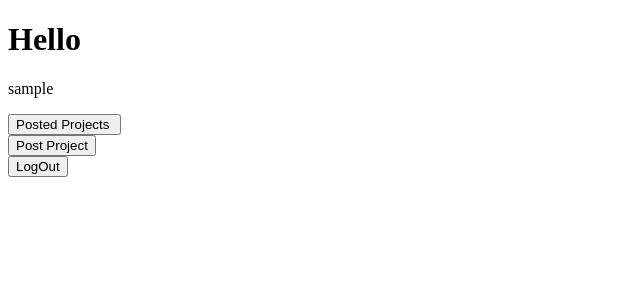
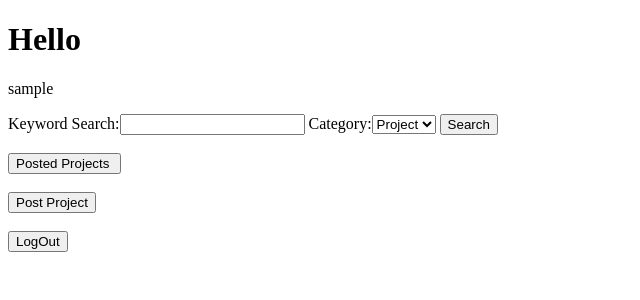
Before and after one commit to devists/projectile, a Django app: page / in a window 1280 px wide. Shown: the top 300 px of the page, without its empty margins (0-640 px from the left). Run offline with Django 3.2, Linux system fonts and the light colour scheme; the visitor is signed in with stand-in values (Sample User, id 1).

Commit message:
Project Search

```diff
--- a/mainapp/forms.py
+++ b/mainapp/forms.py
@@ -82,3 +82,14 @@ class ProjectForm(forms.ModelForm):
     class Meta:
         model = Project
         fields = ['p_title', 'p_category', 'diff_level', 'p_description', 'no_of_contrib', 'p_status', 'p_privacy']
+
+
+class SearchForm(forms.Form):
+
+    CATEGORIES = (
+    ('Project', 'Project'),
+    ('Student', 'Users'),
+
+)
+    search_item = forms.CharField(label='Keyword Search', max_length=30,widget=forms.TextInput(attrs={'name': 'title'}))
+    category = forms.ChoiceField(choices=CATEGORIES, required=True)
--- a/mainapp/models.py
+++ b/mainapp/models.py
@@ -1,4 +1,3 @@
-from django.core.validators import MinValueValidator
 from django.db import models
 from django.contrib.auth.models import User
 
--- a/mainapp/views.py
+++ b/mainapp/views.py
@@ -1,21 +1,53 @@
 from django.contrib import messages
-from .forms import RegistrationForm, ProfileForm, ProjectForm
+from .forms import RegistrationForm, ProfileForm, ProjectForm, SearchForm
 from django.contrib.auth.models import User
 from django.shortcuts import render, redirect, get_object_or_404
 from django.http import HttpResponse
 from django.contrib.auth.decorators import login_required
-from .models import ProjectSkills,Project
+from .models import ProjectSkills, Project
 from django.utils import timezone
+import re
+from django.db.models import Q
 
 # Create your views here.
+
+
 @login_required(login_url="login/")
 def home(request):
-    return render(request, "home.html")
+    if request.method == 'POST':
+        search_form = SearchForm(request.POST)
+        if search_form.is_valid():
+            query_string = search_form.cleaned_data['search_item']
+            domain = search_form.cleaned_data['category']
+
+            queries = re.split(',| ',query_string)
+            #return render(request, "search_result.html", {'terms': terms})
+            q=Q()
+            if domain == 'Student':
+                for query in queries:
+                    q = q | Q(username__icontains=query)
+                results_p= User.objects.filter(q)
+                return render(request, "search_result.html", {'results_p': results_p})
+
+            elif domain == 'Project':
+                q1=Q()
+                q2=Q()
+
+                for query in queries:
+                    q1 = q1 | Q(skills__icontains=query)
+                    q2 = q2 | Q(p_title__icontains=query) | Q(p_category__icontains=query)
+                results=ProjectSkills.objects.filter(q1)
+                results_p=Project.objects.filter(q2)
+            return render(request, "search_result.html", {'results': results,'results_p':results_p})
+
+    else:
+        search_form = SearchForm()
+    return render(request, "home.html", {'search_form': search_form})
 
 
 def user_register(request):
     if request.method == 'POST':
-        form = RegistrationForm(request.POST) #This will be used in POST request
+        form = RegistrationForm(request.POST)  # This will be used in POST request
         form_pro = ProfileForm(request.POST)
         if form.is_valid() and form_pro.is_valid():
             user = User.objects.create_user(
@@ -66,20 +98,19 @@ def post_project(request):
 
     return render(request, 'tempo.html', {'p_form': p_form})
 
+
 def prev_posts(request):
-
-    user=request.user
+    user = request.user
 
     projects = user.project_set.all()
 
     if projects:
 
-        return render(request, 'prev_projects.html', {'projects':projects})
+        return render(request, 'prev_projects.html', {'projects': projects})
 
     else:
         return HttpResponse("You havent posted any projects yet")
 
-
 def project_detail(request, project_id):
     project = get_object_or_404(Project, pk=project_id)
     return render(request, 'project_detail.html', {'project': project})
--- a/templates/home.html
+++ b/templates/home.html
@@ -2,6 +2,14 @@
 <html>
 <head>
 	<title>LoggedIn</title>
+
+    <script>
+    {% if messages %}
+        {% for message in messages %}
+            alert(message);
+        {% endfor %}
+    {% endif %}
+    </script>
 
 </head>
 <body>
@@ -10,11 +18,25 @@
             <p>{{ request.user.username }}</p>
 
 
+<form method="post" action="{% url 'home' %}">
+    {% csrf_token %}
+    {{ search_form }}
+    <input type="submit" value="Search" />
+</form>
+
+
+
+
+<br>
+
 <form method="get" action="{% url 'prev_posts' %}">
     {% csrf_token %}
 
     <input type="submit" value="Posted Projects " />
 </form>
+
+<br>
+
 
 
 <form method="get" action="{% url 'post_project' %}">
@@ -25,6 +47,8 @@
 
 
 
+<br>
+
 
 <form method="post" action="{% url 'logout' %}">
     {% csrf_token %}
```
Also changed, not shown: templates/search_result.html (added, +45 -0 lines).
